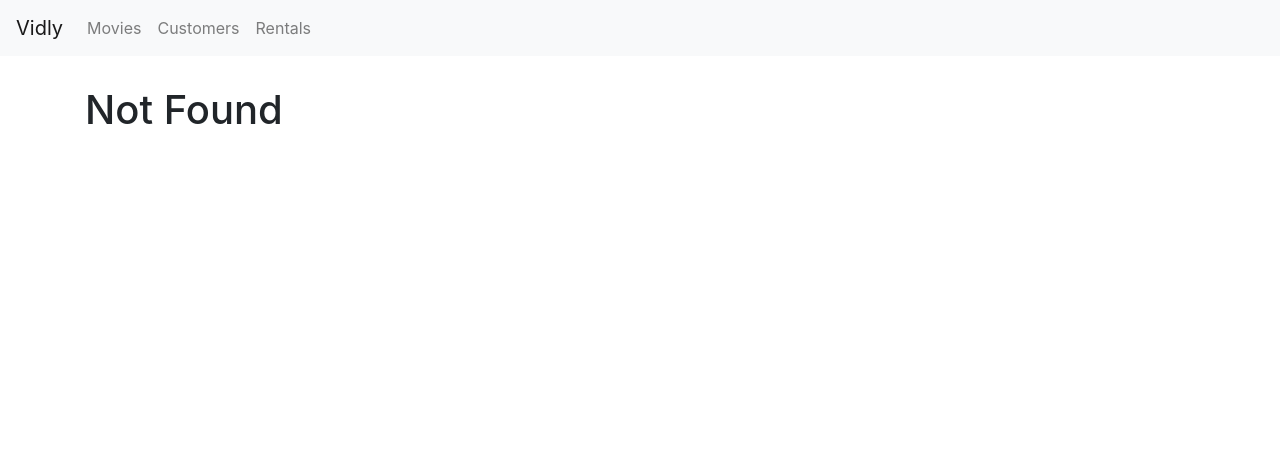
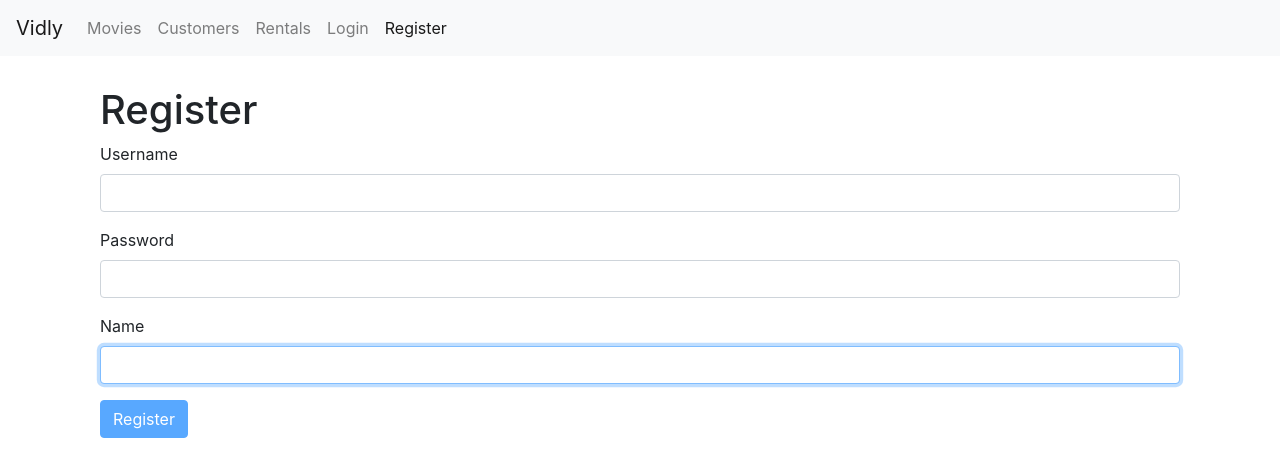
Before and after one commit to ednamargit/ReactTuto2, a React (Create React App) app: page /register in a window 1280 px wide. Before the commit this address led to /not-found. Shown: the top 476 px of the page. Built offline with nearby package versions, Linux system fonts and the light colour scheme.

Commit message:
Register and Login

```diff
--- a/package.json
+++ b/package.json
@@ -12,6 +12,7 @@
     "@testing-library/user-event": "^12.7.2",
     "bootstrap": "^4.6.0",
     "font-awesome": "^4.7.0",
+    "joi-browser": "^13.4.0",
     "lodash": "^4.17.21",
     "prop-types": "^15.7.2",
     "query-string": "^6.14.1",
--- a/src/App.js
+++ b/src/App.js
@@ -7,6 +7,8 @@
 import Rentals from './components/rentals';
 import NotFound from './components/notFound';
 import NavBar from './components/common/navBar';
+import LoginForm from './components/loginForm';
+import RegisterForm from './components/RegisterForm';
 import './App.css';
 
 //in jsx, if there is nothing between the opening and closing tag, you should use the self closing syntax <Movies />, not <Movies></Movies>
@@ -16,6 +18,8 @@
     <NavBar />
     <main className="container">
         <Switch>
+          <Route path="/login" component={LoginForm}/>
+          <Route path="/register" component={RegisterForm}/>
           <Route path="/movies/:id" component={MovieForm}/>
           <Route path="/movies" component={Movies}/>
           <Route path="/customers" component={Customers}/>
--- /dev/null
+++ b/src/components/RegisterForm.jsx
@@ -0,0 +1,45 @@
+import React, { Component } from "react";
+import Joi from "joi-browser";
+import Form from './common/form';
+
+class RegisterForm extends Form {
+
+  constructor(props) {
+    super(props);
+    this.state = {
+      data: { username: "", password: "", name: "" },
+      errors: {},
+    };
+
+    this.schema = {
+      username: Joi.string().email().required().label("Username"),
+      password: Joi.string().min(5).required().label("Password"),
+      name: Joi.string().required().label("Name")
+    };
+
+    this.handleChange = this.handleChange.bind(this);
+    this.validate = this.validate.bind(this);
+    this.handleSubmit = this.handleSubmit.bind(this);
+  }
+
+  doSubmit() {
+    //Call the server
+    console.log("Submitted");
+  }
+
+  render() {
+    return (
+      <div className="container">
+        <h1>Register</h1>
+        <form onSubmit={this.handleSubmit}>
+          {this.renderInput('username', 'Username')}
+          {this.renderInput('password', 'Password', 'password')}
+          {this.renderInput('name', 'Name')}
+          {this.renderButton("Register")}
+        </form>
+      </div>
+    );
+  }
+}
+
+export default RegisterForm;
--- /dev/null
+++ b/src/components/common/form.jsx
@@ -0,0 +1,80 @@
+import React, { Component } from 'react';
+import Joi from 'joi-browser';
+import Input from "./input";
+
+class Form extends Component {
+  constructor(props) {
+    super(props);
+    this.state = {
+      data: {},
+      errors: {}
+    };
+  }
+
+
+  validate() {
+    const options = { abortEarly: false };
+    const { error } = Joi.validate(this.state.data, this.schema, options);
+
+    if (!error) return null;
+    const errors = {};
+    for (let item of error.details) errors[item.path[0]] = item.message;
+
+    return errors;
+  };
+
+  validateProperty({ name, value }) {
+    const obj = { [name]: value };
+    const schema = { [name]: this.schema[name] };
+    const { error } = Joi.validate(obj, schema);
+    return error ? error.details[0].message : null;
+  };
+
+  handleSubmit(e) {
+    e.preventDefault();
+
+    const errors = this.validate();
+    this.setState({ errors: errors || {} });
+    if (errors) return;
+
+    this.doSubmit();
+  };
+
+  handleChange({ currentTarget: input }) {
+    const errors = { ...this.state.errors };
+    const errorMessage = this.validateProperty(input);
+    if (errorMessage) errors[input.name] = errorMessage;
+    else delete errors[input.name];
+
+    //When you want to work with props dynamically, instead of the dot notation, we should work with the bracket notation. Instead of data.username, you can use data[e.currentTarget.name]
+    const data = { ...this.state.data };
+    data[input.name] = input.value;
+    this.setState({ data, errors });
+  };
+
+  renderButton(label) {
+    return (
+      <button disabled={this.validate()} className="btn btn-primary">
+        {label}
+      </button>
+    );
+  }
+
+  renderInput(name, label, type = 'text' ) {
+
+    const { data, errors } = this.state;
+
+    return (
+      <Input
+        type={type}
+        name={name}
+        label={label}
+        value={data[name]}
+        onChange={this.handleChange}
+        error={errors[name]}
+      />
+    );
+  }
+}
+
+export default Form;
--- /dev/null
+++ b/src/components/common/input.jsx
@@ -0,0 +1,20 @@
+import React from 'react';
+
+//We need three params (label, name(in the htmlFor), error). The other params can be automatically passed using the rest operator (value={value} onChange={onChenge} type={type})
+const Input = ({ name, label, error, ...rest }) => {
+  return (
+    <div className="form-group">
+      <label htmlFor={name}>{label}</label>
+      <input
+        {...rest}
+        id={name}
+        name={name}
+        className="form-control"
+        autoFocus
+      />
+      {error && <div className="alert alert-danger">{error}</div>}
+    </div>
+  );
+};
+
+export default Input;
--- a/src/components/common/navBar.jsx
+++ b/src/components/common/navBar.jsx
@@ -7,7 +7,7 @@
         <Link className="navbar-brand" to="/">
           Vidly
         </Link>
-        <div class="collapse navbar-collapse" id="navbarSupportedContent">
+        <div className="collapse navbar-collapse" id="navbarSupportedContent">
           <div className="navbar-nav">
             <NavLink className="nav-item nav-link" to="/movies">
               Movies
@@ -18,6 +18,12 @@
             <NavLink className="nav-item nav-link" to="/rentals">
               Rentals
             </NavLink>
+            <NavLink className="nav-item nav-link" to="/login">
+              Login
+            </NavLink>
+            <NavLink className="nav-item nav-link" to="/register">
+              Register
+            </NavLink>
           </div>
         </div>
     </nav>
--- /dev/null
+++ b/src/components/loginForm.jsx
@@ -0,0 +1,43 @@
+import React, { Component } from "react";
+import Joi from "joi-browser";
+import Form from './common/form';
+
+class LoginForm extends Form {
+
+  constructor(props) {
+    super(props);
+    this.state = {
+      data: { username: "", password: "" },
+      errors: {},
+    };
+
+    this.schema = {
+      username: Joi.string().required().label("Username"),
+      password: Joi.string().required().label("Password"),
+    };
+
+    this.handleChange = this.handleChange.bind(this);
+    this.validate = this.validate.bind(this);
+    this.handleSubmit = this.handleSubmit.bind(this);
+  }
+
+  doSubmit() {
+    //Call the server
+    console.log("Submitted");
+  }
+
+  render() {
+    return (
+      <div className="container">
+        <h1>Login</h1>
+        <form onSubmit={this.handleSubmit}>
+          {this.renderInput('username', 'Username')}
+          {this.renderInput('password', 'Password', 'password')}
+          {this.renderButton("Login")}
+        </form>
+      </div>
+    );
+  }
+}
+
+export default LoginForm;
```
Also changed, not shown: 1 other file (tests, documents, lock files or other folders).
